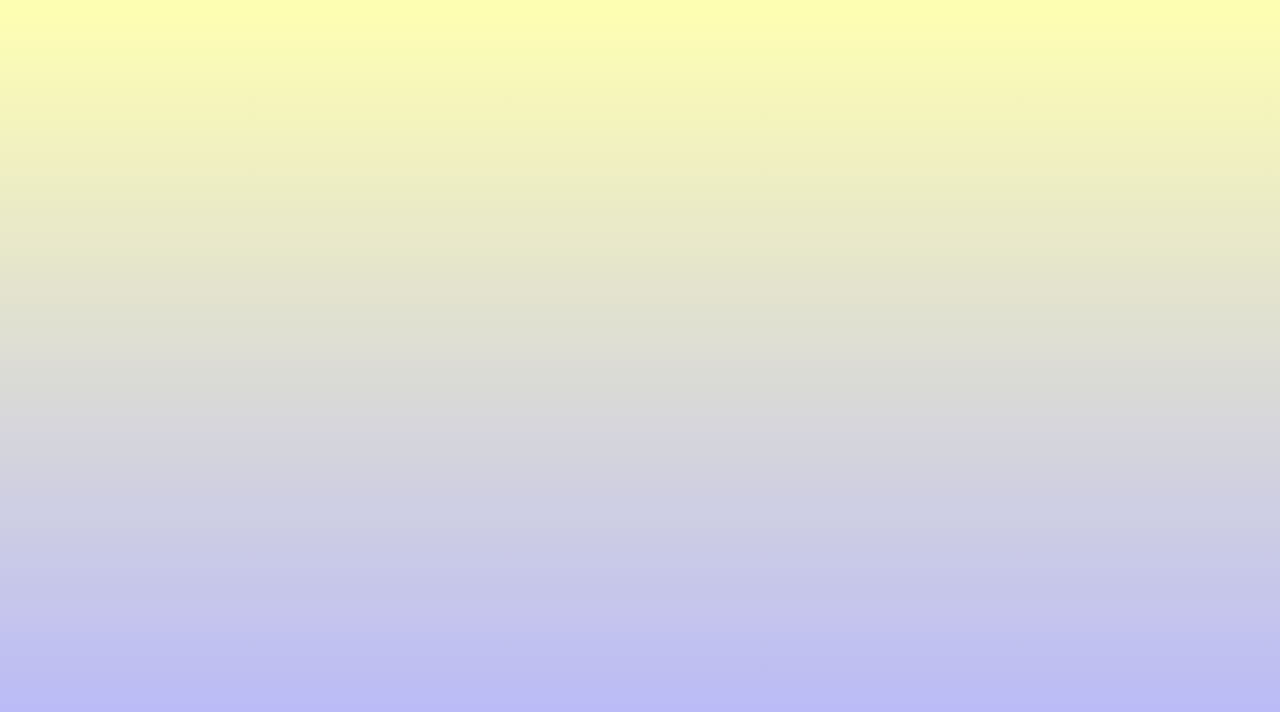
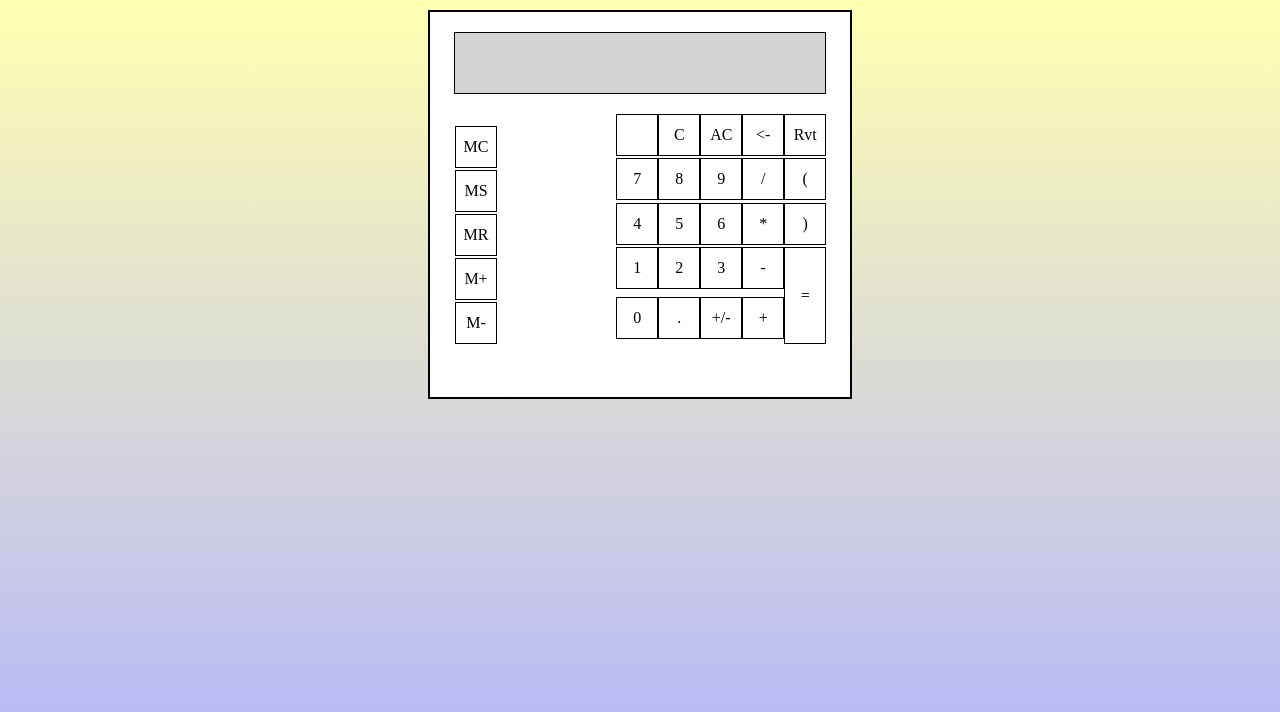
Before and after one commit to amir248/calculate, a plain HTML site: page index.html in a window 1280 px wide. Drawn offline with Linux system fonts and the light colour scheme.

Commit message:
calculate

```diff
--- a/index.html
+++ b/index.html
@@ -11,9 +11,129 @@
         background:linear-gradient(rgba(255,255,0,0.3),rgba(0,0,255,0.3));
         min-height:100vh;
       }
+      main{
+        display:flex;
+        justify-content:center;
+        align-items:center;
+        max-width:100%;
+      }
+      article{
+        display:flex;
+        justify-content:center;
+        align-items:center;
+        max-width:100%;
+      }
+      .box{
+        display:flex;
+        justify-content:flex-start;
+        align-items:center;
+        margin-top:10px;
+        background:white;
+        width:420px;
+        max-width:100%;
+        height:385px;
+        border:2px solid black;
+        flex-direction:column;
+      }
+      .display{
+        display:flex;
+        margin-top:20px;
+        justify-content:center;
+        align-items:center;
+        background:lightgray;
+        width:370px;
+        max-width:100%;
+        height:60px;
+        border: 1px solid black;
+      }
+
+      .buttonBox{
+        display:flex;
+        justify-content:center;
+        align-items:center;
+        width:40px;
+        height:40px;
+        border:1px solid black;
+        margin-top:3%;
+      }
+      .sectionBox{
+        display:flex;
+        justify-content:center;
+        align-items:flex-start;
+        width: 69px;
+        margin-top:10px;
+        max-width:100%;
+        flex-direction:column;
+      }
+      .sectionNumber{
+        display:grid;
+        grid-template-areas:"a b c d e"
+        "f g i j k"
+        "l m n o p"
+        "q r s t u"
+        "v w x y u";
+
+      }
+      section{
+        display:flex;
+
+        width:370px;
+        min-height:270px;
+        justify-content:space-between;
+        align-items:center;
+        flex-direction:row;
+      }
+      section p{
+        display:flex;
+        justify-content:center;
+        align-items:center;
+        width:40px;
+        height:40px;
+        border:1px solid black;
+
+        margin:3%;
+      }
     </style>
   </head>
   <body>
+    <main>
+      <article>
+        <div class="box">
+          <div class="display">
 
+          </div>
+          <section>
+            <div class="sectionBox">
+              <div class="buttonBox">
+                MC
+              </div>
+              <div class="buttonBox">
+                MS
+              </div>
+              <div class="buttonBox">
+                MR
+              </div>
+              <div class="buttonBox">
+                M+
+              </div>
+              <div class="buttonBox">
+                M-
+              </div>
+            </div>
+            <div class="sectionNumber">
+                <p style="grid-area:a;"> </p><p style="grid-area:b;">C</p><p style="grid-area:c;">AC</p><p style="grid-area:d;"><-</p><p style="grid-area:e;">Rvt</p>
+
+                <p style="grid-area:f;">7</p> <p style="grid-area:g;">8</p> <p style="grid-area:i;">9</p><p style="grid-area:j;">/</p><p style="grid-area:k;">(</p>
+
+                <p style="grid-area:l;">4</p><p style="grid-area:m;">5</p><p style="grid-area:n;">6</p><p style="grid-area:o;">*</p><p style="grid-area:p;">)</p>
+                <p style="grid-area:q;">1</p><p style="grid-area:r;">2</p><p style="grid-area:s;">3</p><p style="grid-area:t;">-</p>
+                <p style="grid-area:u; height:95px;">=</p>
+
+                <p style="grid-area:v;">0</p><p style="grid-area:w;">.</p><p style="grid-area:x;">+/-</p><p style="grid-area:y;">+</p><p style="grid-area:u; border-bottom:none;"></p>
+            </div>
+        </section>
+      </div>
+      </article>
+    </main>
   </body>
 </html>
```
